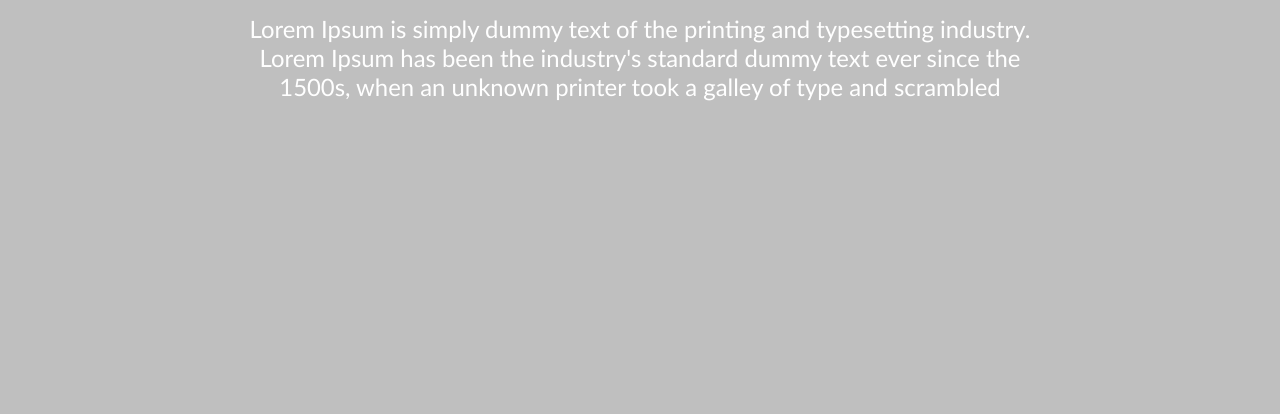
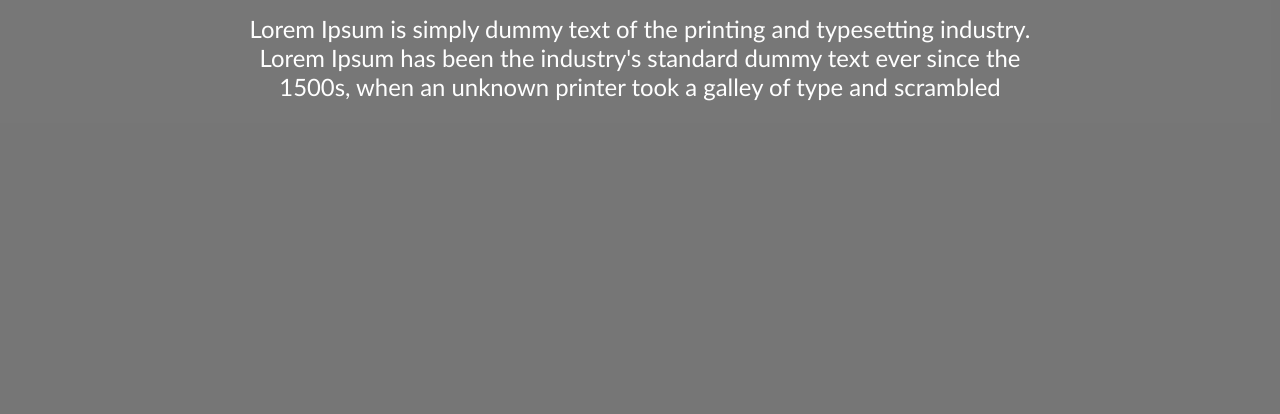
Before and after one commit to atbudak/workshop1, a plain HTML site: page index.html in a window 1280 px wide. Shown: the part 386-800 px from the top of the page. Drawn offline with Linux system fonts and the light colour scheme; the site is published under a folder, as on GitHub Pages, so addresses that start at the root find nothing.

Commit message:
Update style.css

```diff
--- a/style.css
+++ b/style.css
@@ -51,7 +51,7 @@
 .image-section{
     width:100%;
     height: 100vh;
-    background-image: url("/wallpaperbetter.com_1920x1080.jpg");
+    background-image: url("wallpaperbetter.com_1920x1080.jpg");
     background-repeat: no-repeat;
     background-attachment:inherit;
     background-size: cover;
```
